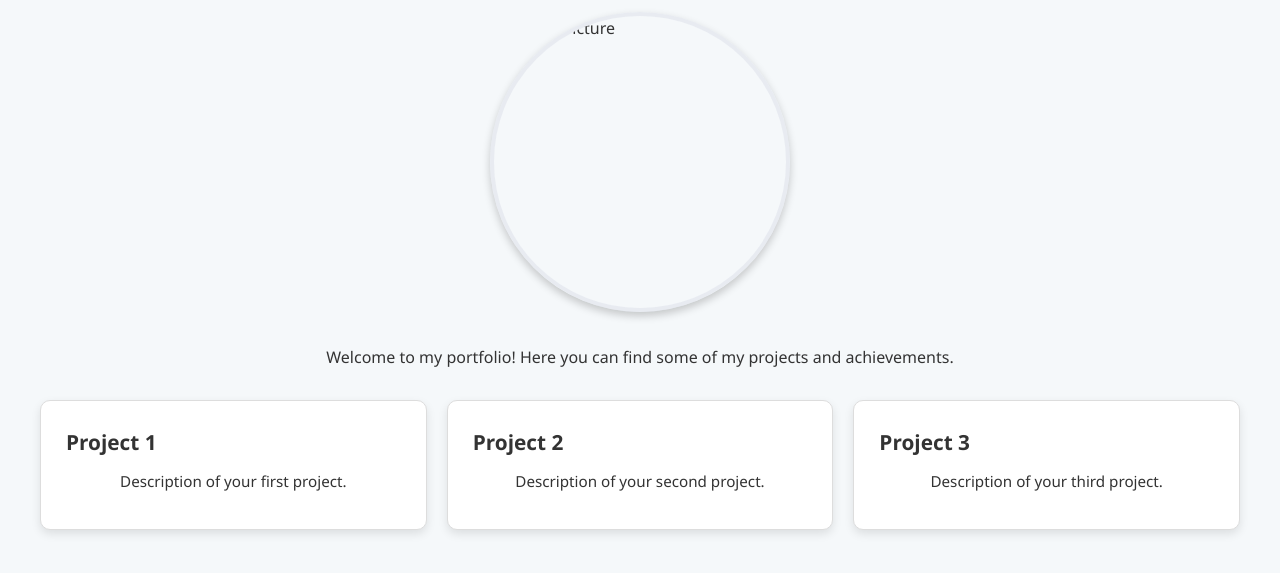
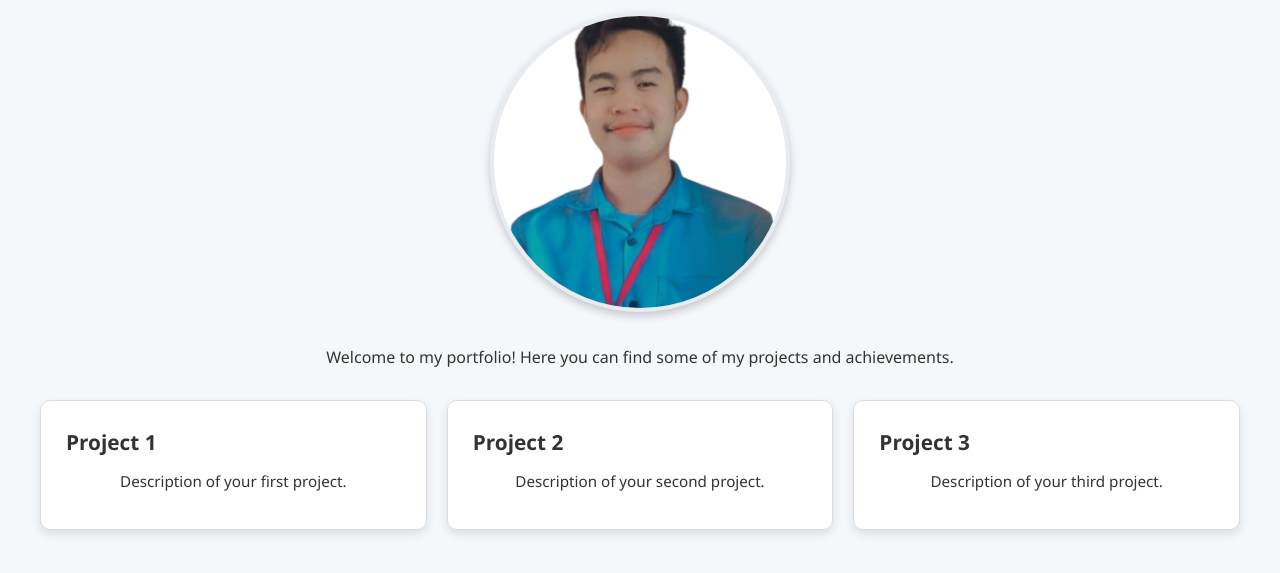
Before and after one commit to marquezjunjhongb-source/Landingpage1, a plain HTML site: page portfolio.html in a window 1280 px wide. Shown: the part 173-746 px from the top of the page. Drawn offline with Linux system fonts and the light colour scheme.

Commit message:
Update portfolio.html

```diff
--- a/portfolio.html
+++ b/portfolio.html
@@ -27,7 +27,7 @@
     <section class="section" id="portfolio">
       <h2>My Portfolio</h2>
       <div class="center-img">
-        <img src="./image/jun.jpg" alt="Profile Picture" class="profile-pic">
+        <img src="jun.jpg" alt="Profile Picture" class="profile-pic">
       </div>
       <p>
         Welcome to my portfolio! Here you can find some of my projects and achievements.
```
